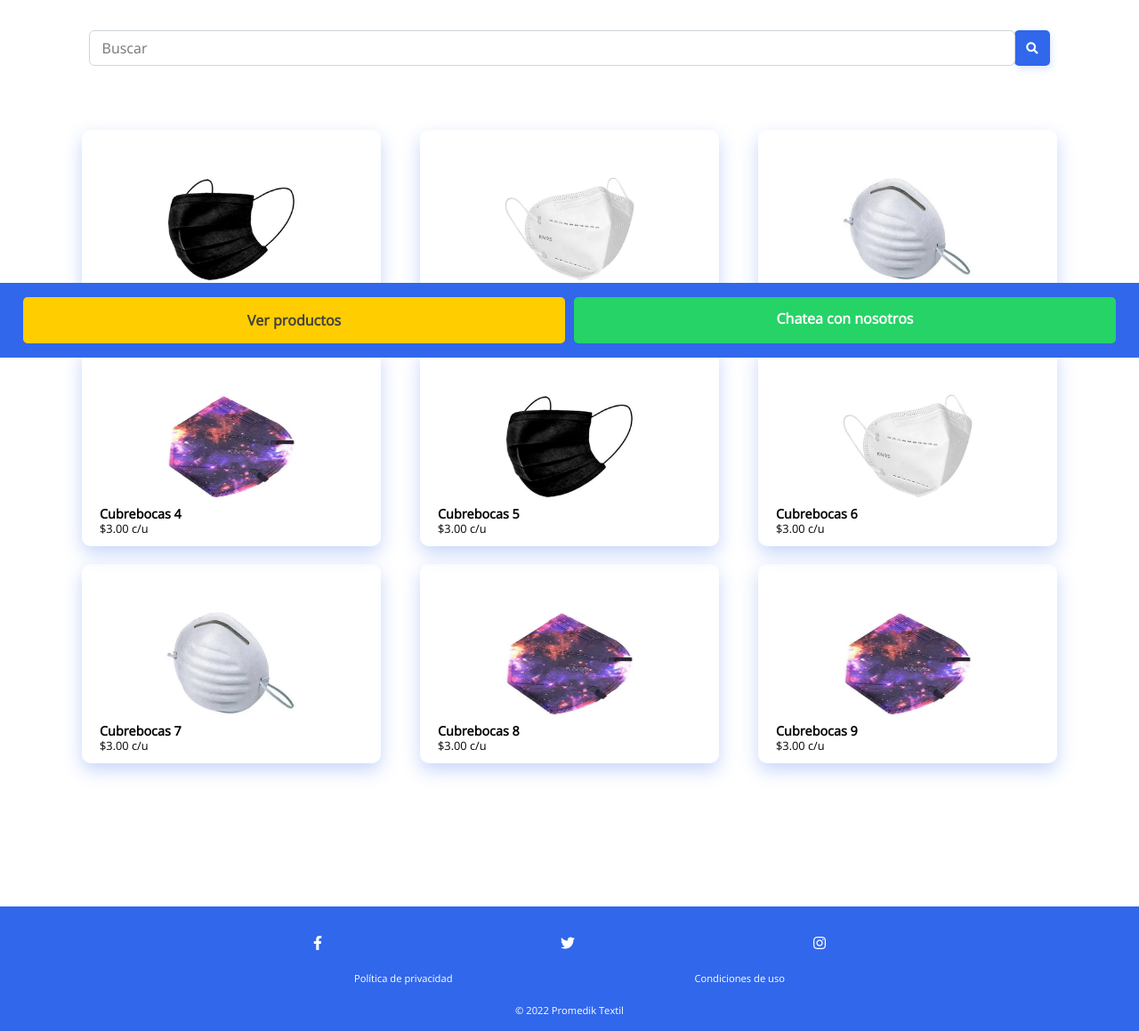
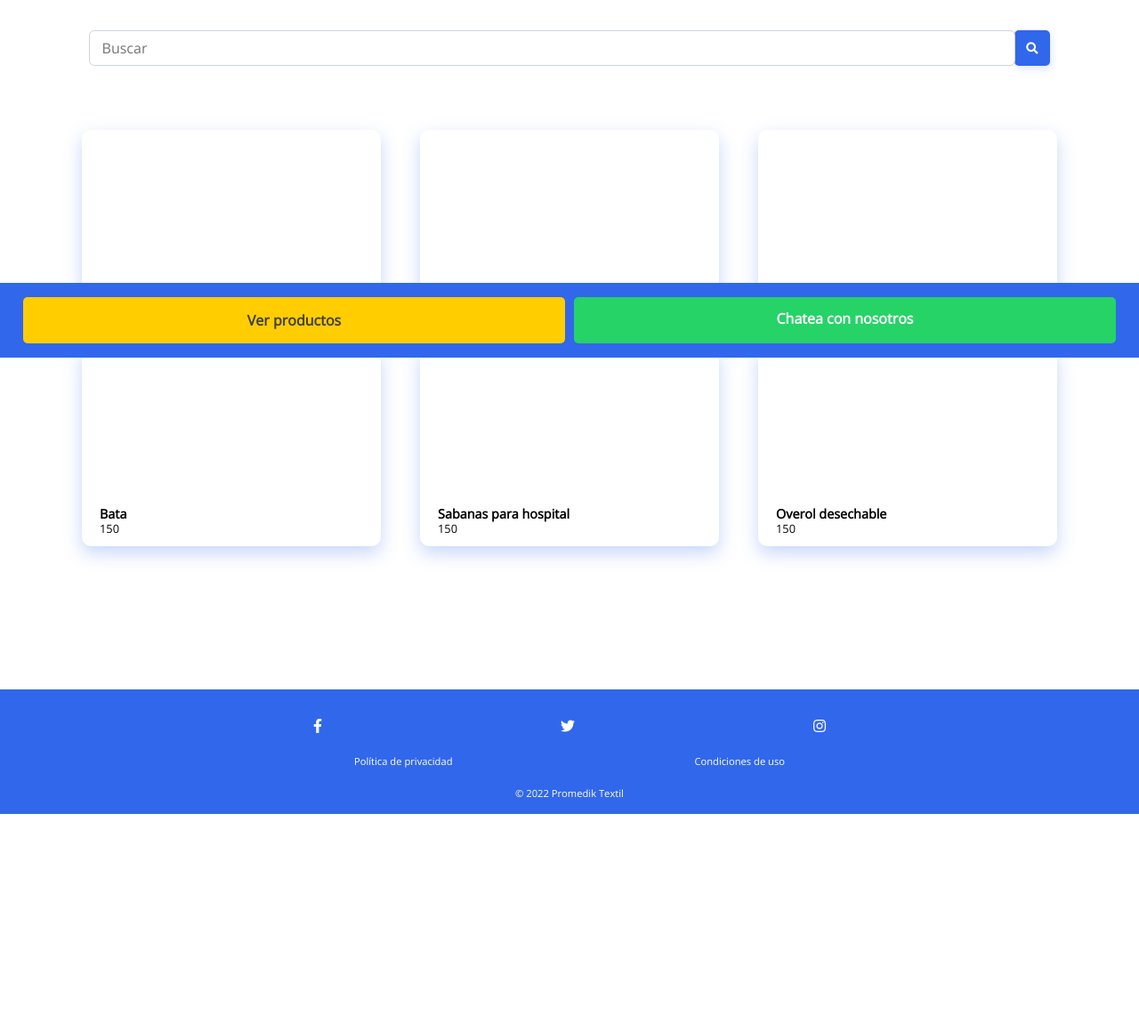
Before and after one commit to erickbarcenas/prod_limpieza, a PHP site: page / in a window 1280 px wide. Shown: the part 398-1557 px from the top of the page at 89% size. After the commit the page ends 1313 px from the top, so only its background shows below. Run offline with PHP 8.4, Linux system fonts and the light colour scheme; data comes from the database, SQL or seed files in the repository; data that the repository does not hold is empty; some libraries are stand-ins or nearby versions.

Commit message:
rendering products dynamically

```diff
--- a/index.php
+++ b/index.php
@@ -3,6 +3,7 @@
 
   require 'database.php';
 
+  // HEADER
   if (isset($_SESSION['user_id'])) {
     $records = $conn->prepare('SELECT users.id, users.name, users.email, users.password FROM users WHERE id = :id');
     $records->bindParam(':id', $_SESSION['user_id']);
@@ -15,6 +16,15 @@
       $user = $results;
     }
   }
+
+  // GET PRODUCTS
+  session_start();
+
+  require 'database.php';
+
+
+
+
 ?>
 
 <!DOCTYPE html>
@@ -113,74 +123,30 @@
 
     <div id="products"></div>
     <section class="container__cards">
-      <div class="card" style="background-image: url('./static/imgs/productos/cubrebocas1.jpg');">
-        <div class="texts">
-          <h3>Cubrebocas 1</h3>
-          <p>$3.00 c/u</p>
-        </div>
-        <!-- any keyword -->
-      <span class="is-hidden">secret</span>
-
-      </div>
-
-      <div class="card" style="background-image: url('./static/imgs/productos/cubrebocas2.jpg');">
-        <div class="texts">
-          <h3>Cubrebocas 2</h3>
-          <p>$3.00 c/u</p>
-        </div>
-      </div>
-
-      <div class="card" style="background-image: url('./static/imgs/productos/cubrebocas3.jpg');">
-        <div class="texts">
-          <h3>Cubrebocas 3</h3>
-          <p>$3.00 c/u</p>
-        </div>
-      </div>
-
-      <div class="card" style="background-image: url('./static/imgs/productos/cubrebocas4.jpg');">
-        <div class="texts">
-          <h3>Cubrebocas 4</h3>
-          <p>$3.00 c/u</p>
-        </div>
-      </div>
-
-      <div class="card" style="background-image: url('./static/imgs/productos/cubrebocas1.jpg');">
-        <div class="texts">
-          <h3>Cubrebocas 5</h3>
-          <p>$3.00 c/u</p>
-        </div>
-      </div>
-
-      <div class="card" style="background-image: url('./static/imgs/productos/cubrebocas2.jpg');">
-        <div class="texts">
-          <h3>Cubrebocas 6</h3>
-          <p>$3.00 c/u</p>
-        </div>
-      </div>
-
-      <div class="card" style="background-image: url('./static/imgs/productos/cubrebocas3.jpg');">
-        <div class="texts">
-          <h3>Cubrebocas 7</h3>
-          <p>$3.00 c/u</p>
-        </div>
-      </div>
-
-      <div class="card" style="background-image: url('./static/imgs/productos/cubrebocas4.jpg');">
-        <div class="texts">
-          <h3>Cubrebocas 8</h3>
-          <p>$3.00 c/u</p>
-        </div>
-      </div>
-
-      <div class="card" style="background-image: url('./static/imgs/productos/cubrebocas4.jpg');">
-        <div class="texts">
-          <h3>Cubrebocas 9</h3>
-          <p>$3.00 c/u</p>
-        </div>
-      </div>
-    </section>
 
 
+
+
+      <?php
+        $records = $conn->prepare('SELECT * FROM product ORDER BY id ASC');
+        $records->execute();
+        $results = $records->fetchAll(PDO::FETCH_ASSOC);
+
+        if($results > 0){
+          foreach($results as $result){
+            echo "
+            <div class='card' style='background-image: url({$result['image']});'>
+              <div class='texts'>
+                <h3> {$result['name']} </h3>
+                <p> {$result['price']} </p>
+              </div>
+              <span class='is-hidden'>secret</span>
+            </div>
+            ";
+          }
+        }
+      ?>
+    </section>
   </main>
 
   <br>
```
